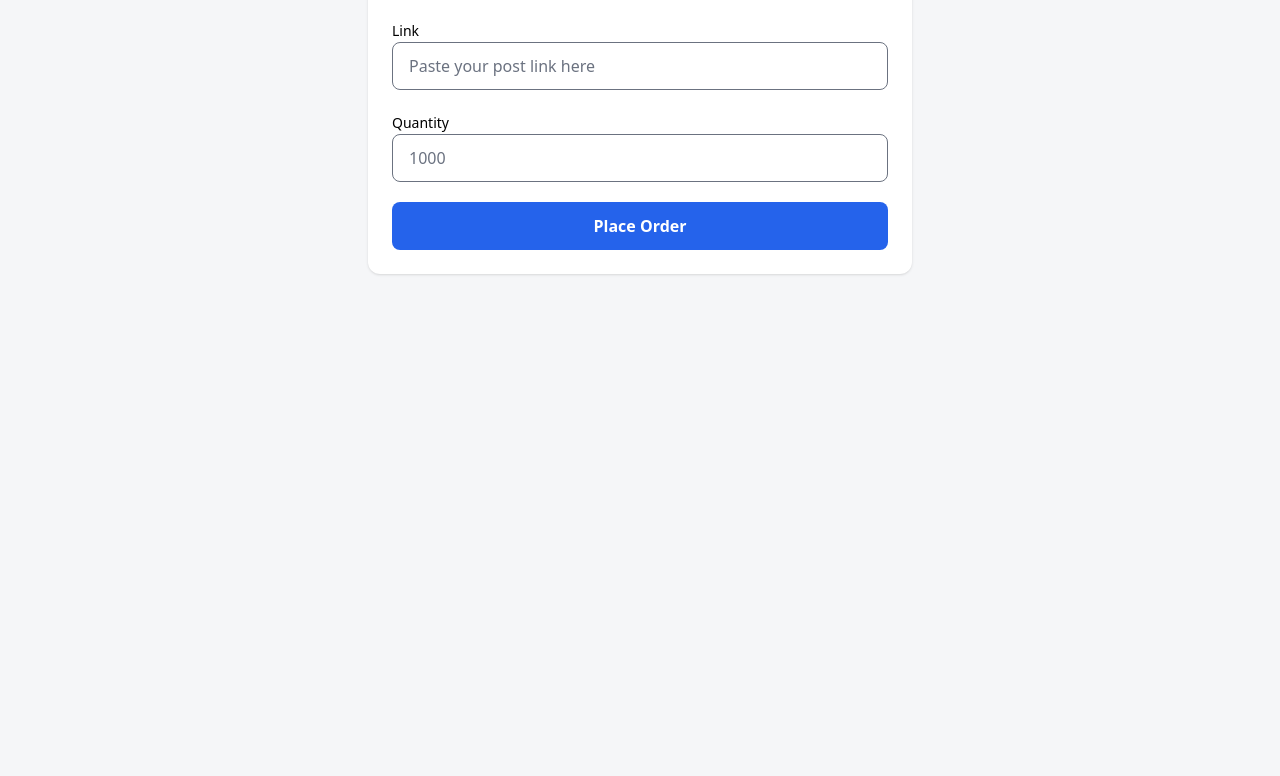
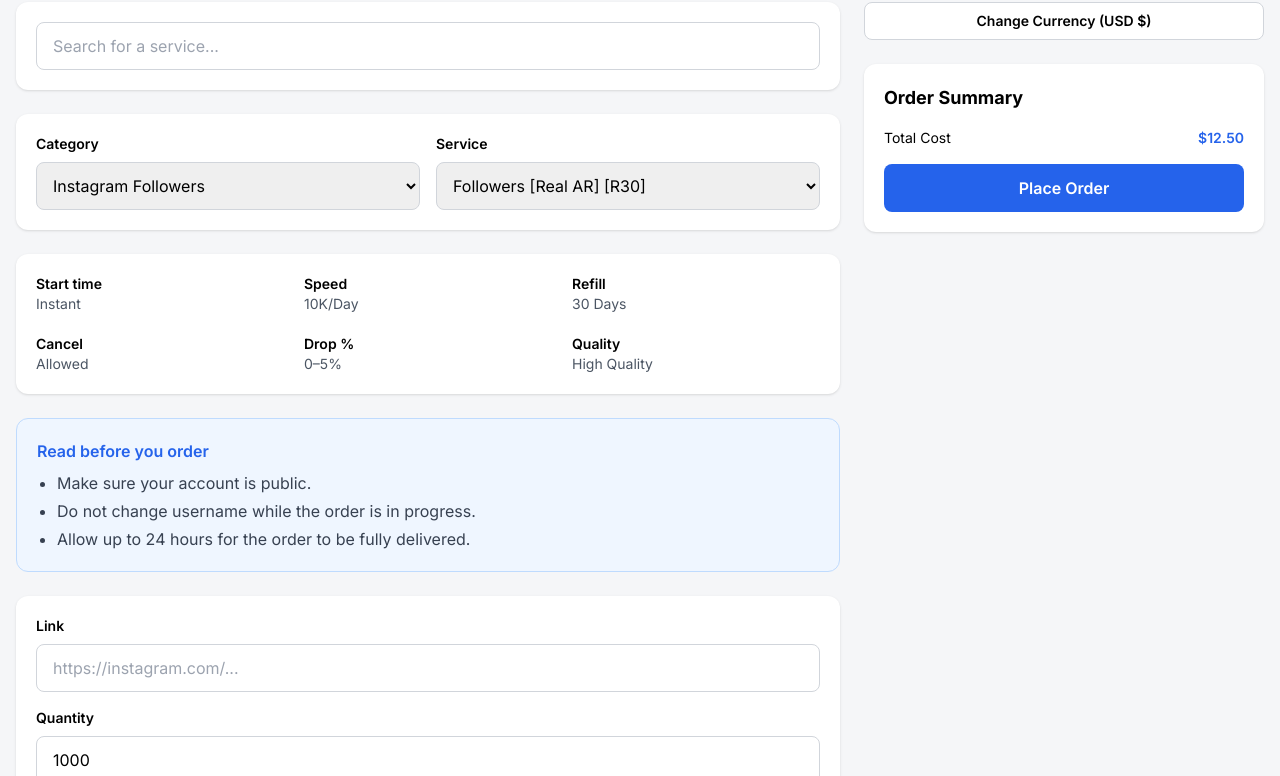
Before and after one commit to sanjaydhandha912-code/Getxh_trial, a plain HTML site: page Orderpage.html in a window 1280 px wide. Shown: the part 178-954 px from the top of the page. Before the commit the page ends 800 px from the top, so only its background shows below. Drawn offline with nearby package versions, Linux system fonts and the light colour scheme.

Commit message:
Refactor Orderpage.html for improved structure

```diff
--- a/Orderpage.html
+++ b/Orderpage.html
@@ -1,61 +1,173 @@
 <!DOCTYPE html>
-<html class="light" lang="en">
+<html lang="en">
 <head>
-<meta charset="utf-8"/>
-<meta name="viewport" content="width=device-width, initial-scale=1.0"/>
+    <meta charset="UTF-8" />
+    <meta name="viewport" content="width=device-width, initial-scale=1.0" />
     <title>GETXH - New Order</title>
 
-<script src="https://cdn.tailwindcss.com?plugins=forms"></script>
-<link href="https://fonts.googleapis.com/css2?family=Inter:wght@400;500;600;700&display=swap" rel="stylesheet"/>
+    <!-- Tailwind -->
+    <script src="https://cdn.tailwindcss.com"></script>
+    <link href="https://fonts.googleapis.com/css2?family=Inter:wght@400;500;600;700&display=swap" rel="stylesheet">
 
+    <style>
+        body { font-family: 'Inter', sans-serif; }
+    </style>
 </head>
 
-<body class="bg-[#f5f6f8] font-display">
+<body class="bg-[#f5f6f8]">
 
-<div class="min-h-screen p-4 max-w-xl mx-auto">
+    <!-- NAVBAR -->
+    <nav class="w-full bg-white shadow-sm px-6 py-4 flex items-center justify-between">
+        <div class="font-bold text-xl">GETXH</div>
 
-  <!-- HEADER -->
-  <div class="flex items-center justify-between mb-6">
-    <h2 class="text-2xl font-bold">New Order</h2>
-
-    <button onclick="location.href='Dashboard.html'"
-      class="px-4 py-2 bg-gray-200 text-gray-800 rounded-lg">
-      Back
-    </button>
+        <div class="hidden md:flex gap-6">
+            <a href="Orderpage.html" class="text-blue-600 font-semibold">New Order</a>
+            <a href="Orderspage.html" class="text-gray-600">Orders</a>
+            <a href="Servicespage.html" class="text-gray-600">Services</a>
+            <a href="#" class="text-gray-600">API</a>
+            <a href="#" class="text-gray-600">Support</a>
         </div>
 
-  <!-- ORDER FORM -->
-  <div class="bg-white p-6 rounded-xl shadow space-y-5">
+        <div class="w-10 h-10 rounded-full bg-gray-300"></div>
+    </nav>
 
+    <!-- PAGE CONTAINER -->
+    <div class="max-w-7xl mx-auto px-4 py-10">
+
+        <!-- TITLE -->
+        <h1 class="text-3xl font-bold mb-8">Create a New Order</h1>
+
+        <div class="grid grid-cols-1 lg:grid-cols-3 gap-6">
+
+            <!-- LEFT SIDE CONTENT -->
+            <div class="lg:col-span-2 space-y-6">
+
+                <!-- SEARCH BAR -->
+                <div class="bg-white p-5 rounded-xl shadow">
+                    <input type="text" placeholder="Search for a service..." class="w-full h-12 px-4 rounded-lg border border-gray-300 focus:ring-2 focus:ring-blue-400" />
+                </div>
+
+                <!-- CATEGORY + SERVICE -->
+                <div class="bg-white p-5 rounded-xl shadow grid grid-cols-1 md:grid-cols-2 gap-4">
                     <div>
-      <label class="text-sm font-medium">Service</label>
-      <select class="w-full border rounded-lg h-12 px-3">
-        <option>Select a service</option>
+                        <label class="block text-sm font-semibold mb-2">Category</label>
+                        <select class="w-full h-12 border border-gray-300 rounded-lg px-3">
+                            <option>Instagram Followers</option>
                             <option>Instagram Likes</option>
-        <option>Instagram Followers</option>
-        <option>Reel Views</option>
-        <option>Story Views</option>
+                            <option>YouTube Views</option>
                         </select>
                     </div>
 
                     <div>
-      <label class="text-sm font-medium">Link</label>
-      <input type="text" class="w-full border rounded-lg h-12 px-4" placeholder="Paste your post link here">
+                        <label class="block text-sm font-semibold mb-2">Service</label>
+                        <select class="w-full h-12 border border-gray-300 rounded-lg px-3">
+                            <option>Followers [Real AR] [R30]</option>
+                        </select>
+                    </div>
+                </div>
+
+                <!-- SERVICE DETAILS -->
+                <div class="bg-white p-5 rounded-xl shadow grid md:grid-cols-3 gap-5 text-sm">
+
+                    <div>
+                        <p class="font-semibold">Start time</p>
+                        <p class="text-gray-600">Instant</p>
                     </div>
 
                     <div>
-      <label class="text-sm font-medium">Quantity</label>
-      <input type="number" class="w-full border rounded-lg h-12 px-4" placeholder="1000">
+                        <p class="font-semibold">Speed</p>
+                        <p class="text-gray-600">10K/Day</p>
                     </div>
 
-    <button onclick="location.href='Orderspage.html'"
-      class="w-full bg-blue-600 text-white font-semibold rounded-lg h-12">
+                    <div>
+                        <p class="font-semibold">Refill</p>
+                        <p class="text-gray-600">30 Days</p>
+                    </div>
+
+                    <div>
+                        <p class="font-semibold">Cancel</p>
+                        <p class="text-gray-600">Allowed</p>
+                    </div>
+
+                    <div>
+                        <p class="font-semibold">Drop %</p>
+                        <p class="text-gray-600">0–5%</p>
+                    </div>
+
+                    <div>
+                        <p class="font-semibold">Quality</p>
+                        <p class="text-gray-600">High Quality</p>
+                    </div>
+                </div>
+
+                <!-- READ BEFORE ORDER -->
+                <div class="bg-blue-50 p-5 rounded-xl border border-blue-200">
+                    <h2 class="font-semibold text-blue-600 mb-2">Read before you order</h2>
+                    <ul class="text-gray-700 list-disc ml-5 space-y-1">
+                        <li>Make sure your account is public.</li>
+                        <li>Do not change username while the order is in progress.</li>
+                        <li>Allow up to 24 hours for the order to be fully delivered.</li>
+                    </ul>
+                </div>
+
+                <!-- LINK + QUANTITY -->
+                <div class="bg-white p-5 rounded-xl shadow space-y-4">
+
+                    <div>
+                        <label class="block text-sm font-semibold mb-2">Link</label>
+                        <input type="text" placeholder="https://instagram.com/..." class="w-full h-12 px-4 rounded-lg border border-gray-300" />
+                    </div>
+
+                    <div>
+                        <label class="block text-sm font-semibold mb-2">Quantity</label>
+                        <input type="number" value="1000" class="w-full h-12 px-4 rounded-lg border border-gray-300" />
+                        <p class="text-xs text-gray-500 mt-1">Min: 100 / Max: 5000</p>
+                    </div>
+                </div>
+            </div>
+
+            <!-- RIGHT SIDE ORDER SUMMARY -->
+            <div class="space-y-6">
+
+                <!-- CURRENCY BUTTON -->
+                <button id="currencyBtn" class="w-full bg-white border border-gray-300 py-2 rounded-lg text-sm font-semibold hover:bg-gray-100">
+                    Change Currency (USD $)
+                </button>
+
+                <div class="bg-white p-5 rounded-xl shadow">
+
+                    <h2 class="font-bold text-lg mb-4">Order Summary</h2>
+
+                    <div class="flex justify-between text-sm mb-4">
+                        <p>Total Cost</p>
+                        <p id="totalCost" class="font-semibold text-blue-600">$12.50</p>
+                    </div>
+
+                    <button class="bg-blue-600 hover:bg-blue-700 w-full py-3 rounded-lg text-white font-semibold">
                         Place Order
                     </button>
 
                 </div>
 
             </div>
+        </div>
+    </div>
+
+    <!-- CURRENCY SCRIPT -->
+    <script>
+        let currencyIndex = 0;
+        const currencies = [
+            { label: "USD $", value: "$12.50" },
+            { label: "INR ₹", value: "₹1040" },
+            { label: "EUR €", value: "€11.30" }
+        ];
+
+        document.getElementById("currencyBtn").onclick = () => {
+            currencyIndex = (currencyIndex + 1) % currencies.length;
+            document.getElementById("currencyBtn").innerText = "Change Currency (" + currencies[currencyIndex].label + ")";
+            document.getElementById("totalCost").innerText = currencies[currencyIndex].value;
+        };
+    </script>
 
 </body>
 </html>
```
Lines whose indentation alone changed are shown as unchanged.
